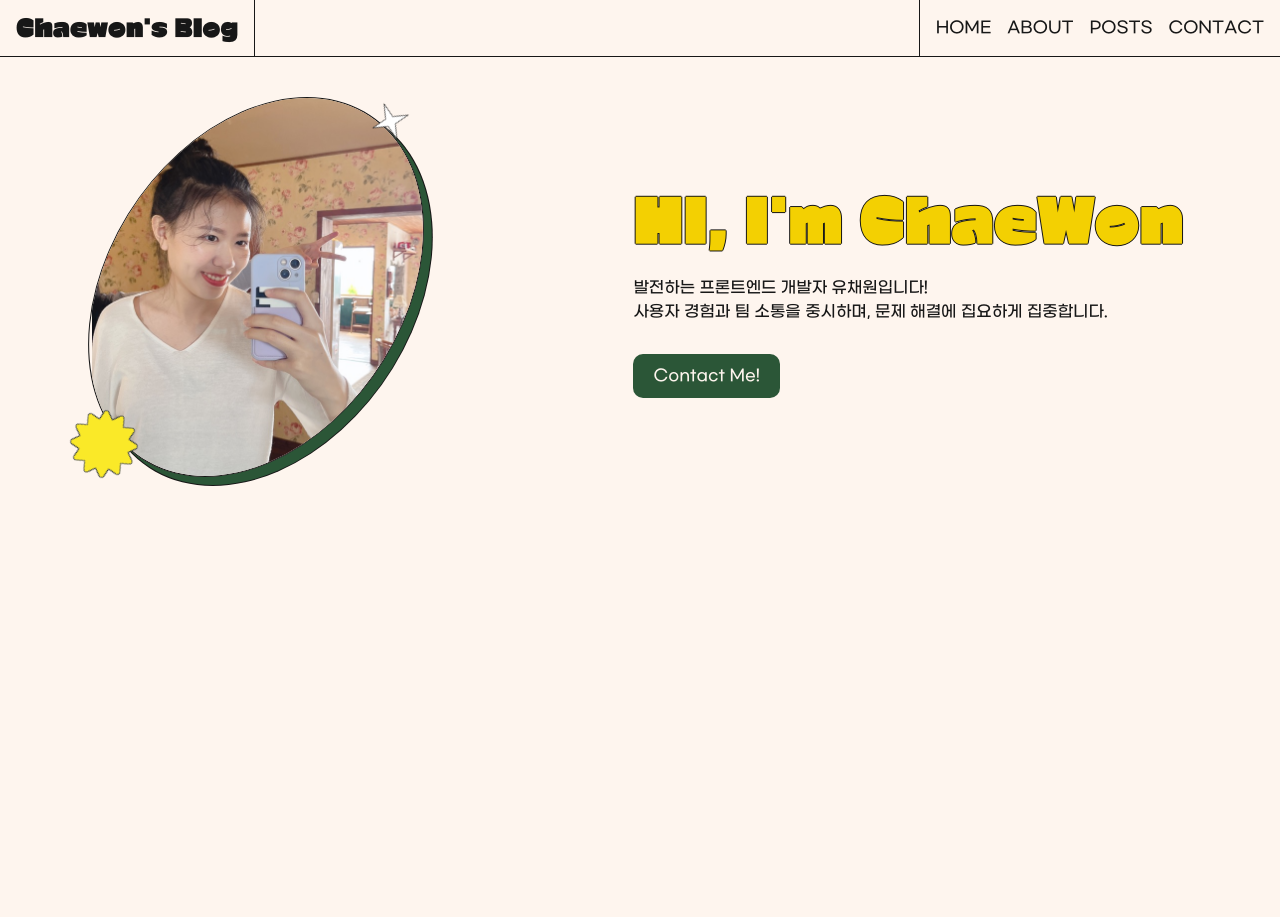
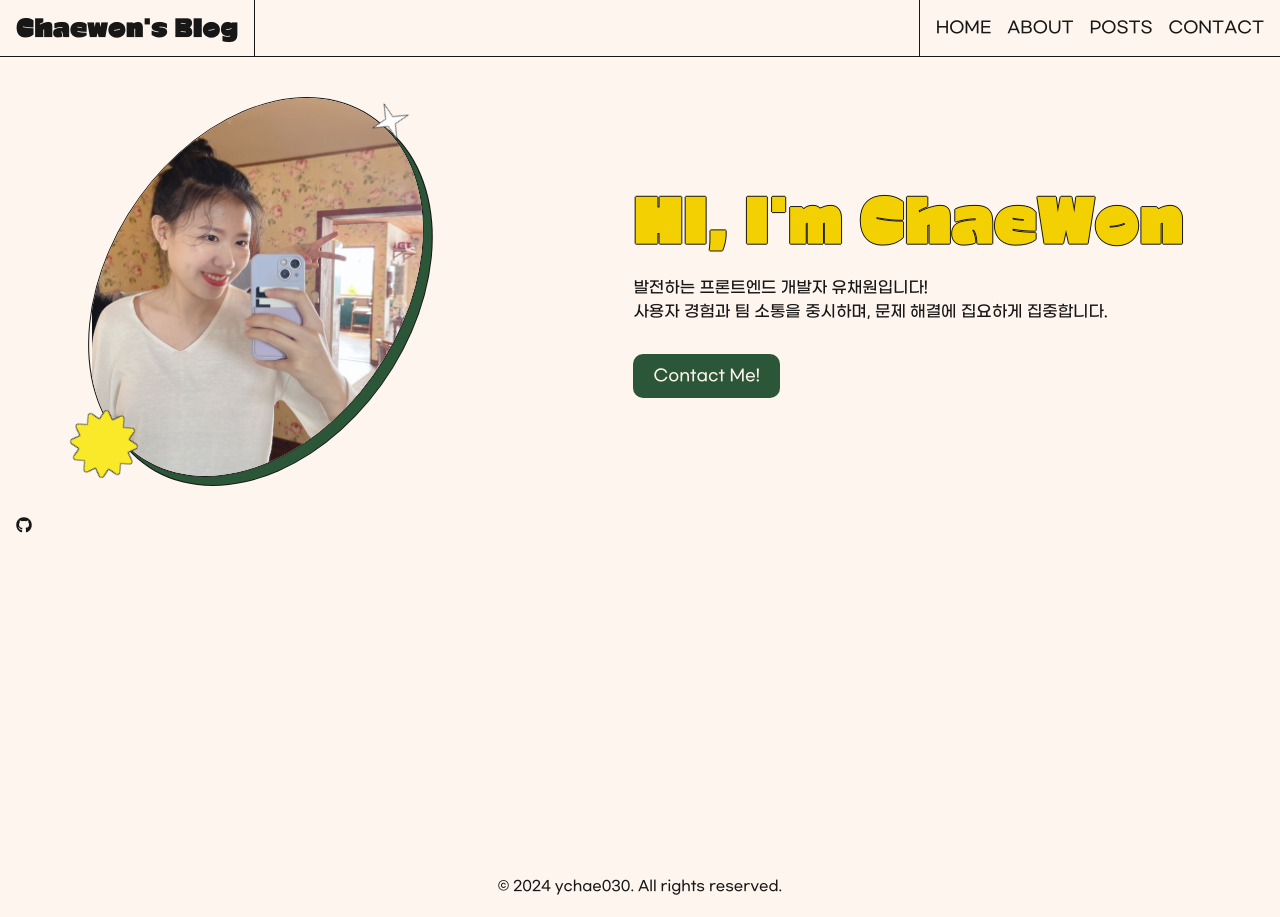
Before and after one commit to ychae030/next_blog, a Next.js app: page /about in a window 1280 px wide. Before the commit the page ends 800 px from the top, so only its background shows below. Built offline with nearby package versions, Linux system fonts and the light colour scheme.

Commit message:
Feat: footer 작성 및 에러 제거

```diff
--- a/src/app/about/page.tsx
+++ b/src/app/about/page.tsx
@@ -1,10 +1,14 @@
 import Profile from "@/components/about/Profile";
 import React from "react";
+import { FaGithub } from "react-icons/fa";
 
 export default function AboutPage() {
   return (
-    <section>
+    <section className="min-h-screen">
       <Profile />
+      <a href="https://github.com/ychae030" rel="noreferrer" target="_blank">
+        <FaGithub />
+      </a>
     </section>
   );
 }
--- a/src/app/api/contact/route.ts
+++ b/src/app/api/contact/route.ts
@@ -29,7 +29,7 @@ export async function POST(request: Request) {
     });
   } catch (error) {
     return NextResponse.json(
-      { message: "오류가 발생했습니다" },
+      { message: `${error} 오류가 발생했습니다` },
       { status: 500 },
     );
   }
--- a/src/app/contact/page.tsx
+++ b/src/app/contact/page.tsx
@@ -1,8 +1,6 @@
-import Container from "@/components/common/Container";
 import Form from "@/components/contact/Form";
 import React from "react";
 import styles from "@/styles/ContactPage.module.css";
-import SimpleAlert from "@/components/contact/SimpleAlert";
 
 export default function ContactPage() {
   return (
--- a/src/app/layout.tsx
+++ b/src/app/layout.tsx
@@ -23,7 +23,7 @@ export default function RootLayout({
   return (
     <html lang="en">
       <body
-        className={`${gmarket_md.variable} ${changwon_bold.variable} antialiased`}
+        className={`${gmarket_md.variable} ${changwon_bold.variable} min-h-screen antialiased`}
       >
         <Header />
         <main> {children}</main>
--- /dev/null
+++ b/src/app/posts/[path]/layout.tsx
@@ -0,0 +1,26 @@
+import React from "react";
+import { getPostData } from "@/service/posts";
+import { Metadata } from "next";
+
+type Props = {
+  params: {
+    path: string;
+  };
+};
+
+export async function generateMetadata({ params }: Props): Promise<Metadata> {
+  const { path } = await params;
+  const { title, description } = await getPostData(path);
+  return {
+    title,
+    description,
+  };
+}
+
+export default function layout({
+  children,
+}: Readonly<{
+  children: React.ReactNode;
+}>) {
+  return <> {children}</>;
+}
--- a/src/components/about/Profile.tsx
+++ b/src/components/about/Profile.tsx
@@ -2,6 +2,7 @@ import React from "react";
 import photo from "@public/images/photo.jpeg";
 import Image from "next/image";
 import styles from "@/styles/Profile.module.css";
+import Link from "next/link";
 
 export default function Profile() {
   return (
@@ -53,7 +54,9 @@ export default function Profile() {
         <p>
           사용자 경험과 팀 소통을 중시하며, 문제 해결에 집요하게 집중합니다.
         </p>
-        <button className={styles.button}>Contact Me!</button>
+        <Link href="/contact" className={styles.button}>
+          Contact Me!
+        </Link>
       </div>
     </article>
   );
--- a/src/components/common/Footer.tsx
+++ b/src/components/common/Footer.tsx
@@ -3,9 +3,9 @@ import Container from "./Container";
 
 export default function Footer() {
   return (
-    <footer className="">
+    <footer className="flex py-5 text-center text-sm">
       <Container>
-        <span></span>
+        <span>© 2024 ychae030. All rights reserved.</span>
       </Container>
     </footer>
   );
--- a/src/styles/ContactPage.module.css
+++ b/src/styles/ContactPage.module.css
@@ -1,3 +1,3 @@
 .fromWrap {
-  height: calc(100vh - 57px);
+  min-height: calc(100vh - 120px);
 }
--- a/src/styles/Profile.module.css
+++ b/src/styles/Profile.module.css
@@ -83,6 +83,7 @@
   margin-bottom: 10px;
 }
 .button {
+  display: inline-block;
   background-color: var(--brand);
   color: var(--background);
   padding: 10px 20px;
```
